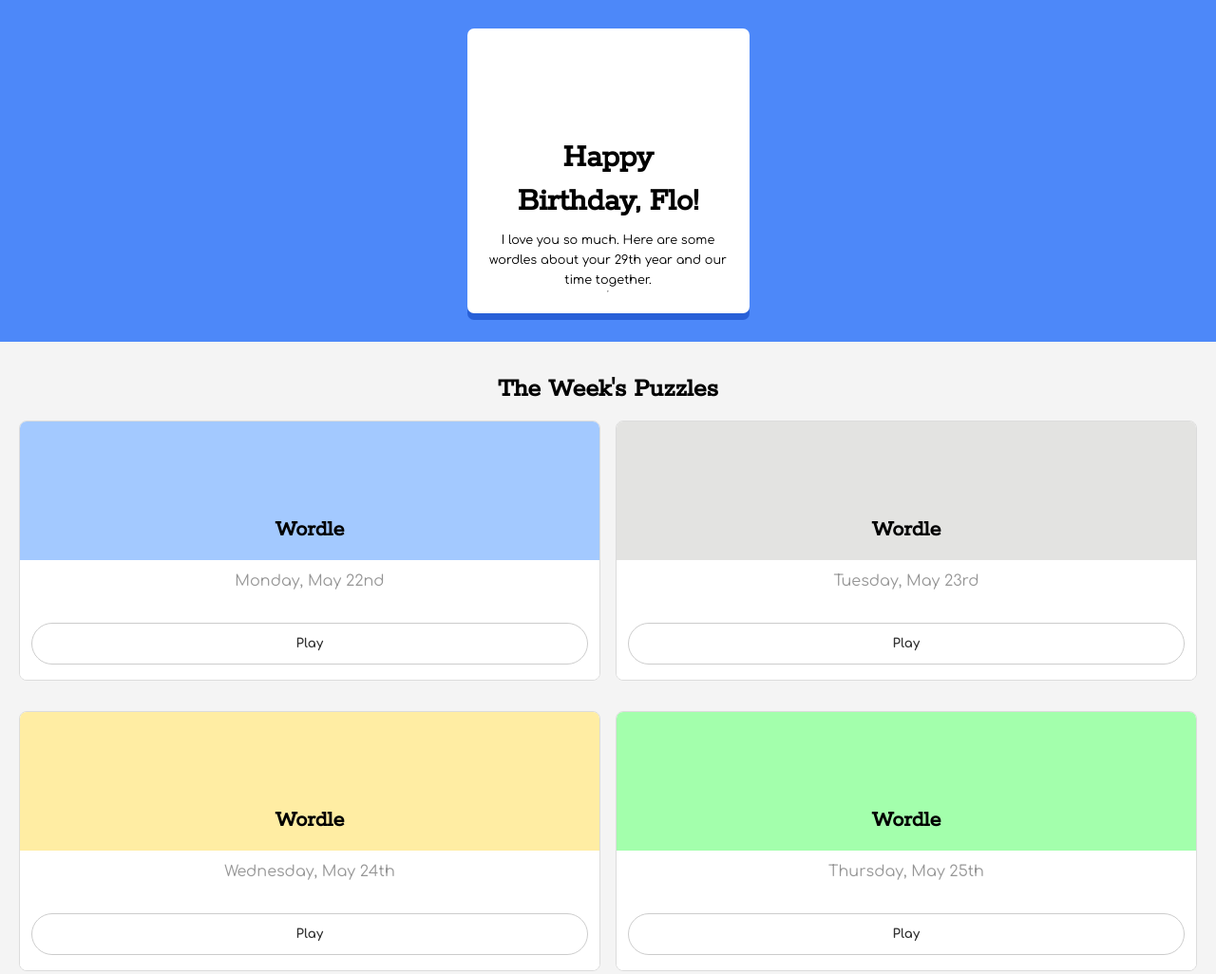
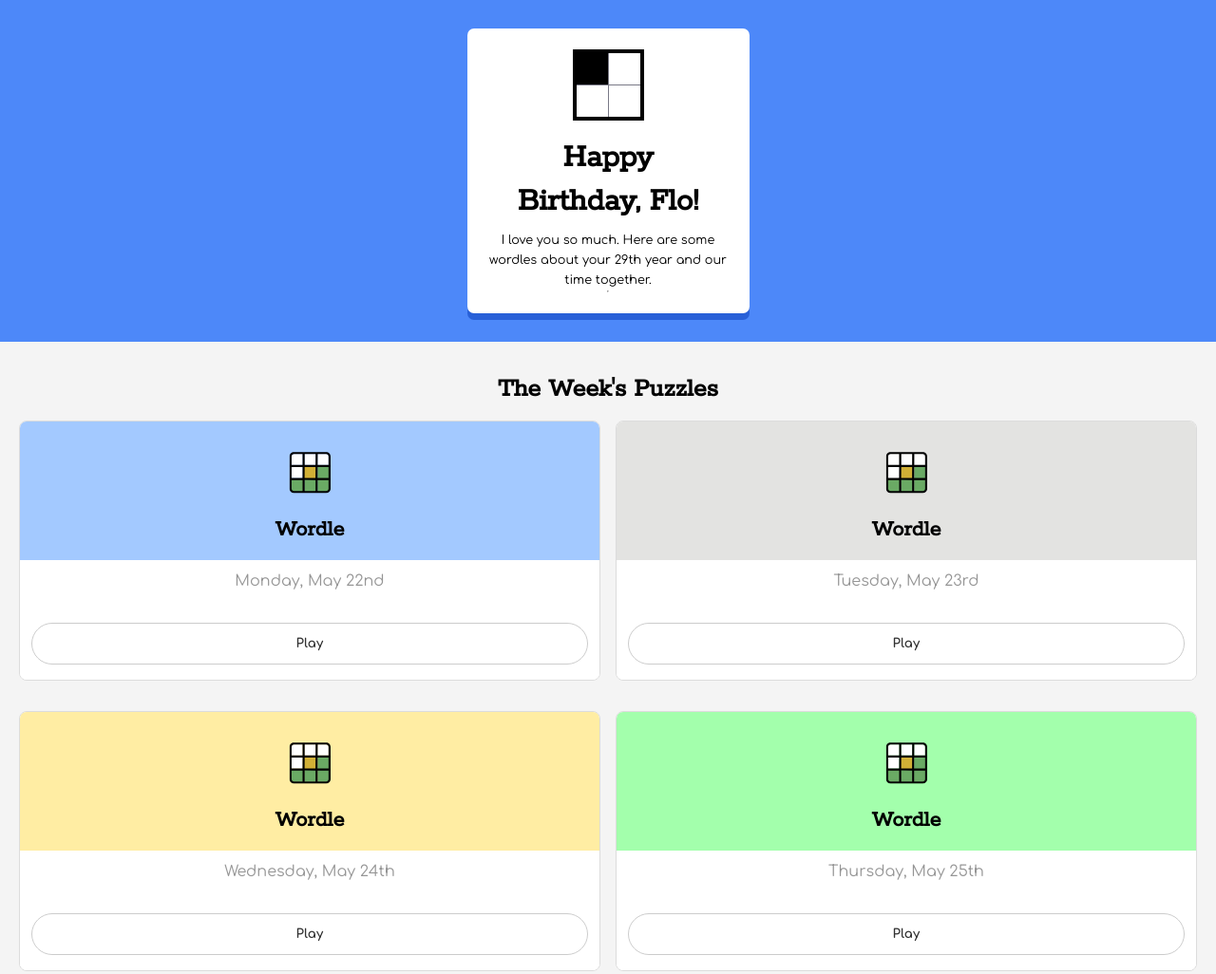
Before and after one commit to duncan-richey/mini-flo, a plain HTML site: page index.html in a window 1280 px wide. Shown: the top 1026 px of the page at 95% size. Drawn offline with nearby package versions, Linux system fonts and the light colour scheme; the site is published under a folder, as on GitHub Pages, so addresses that start at the root find nothing.

Commit message:
Update styles.css

```diff
--- a/styles.css
+++ b/styles.css
@@ -125,7 +125,7 @@
 }
 
 .progressIcon {
-    background-image: url(/images/mini-icon.svg);
+    background-image: url(./images/mini-icon.svg);
     background-size: cover;
     background-repeat: no-repeat;
     height: 75px;
@@ -216,7 +216,7 @@
 .mini-illustration {
     background-repeat: no-repeat;
     background-position: center;
-    background-image: url(/images/wordle-icon.svg);
+    background-image: url(./images/wordle-icon.svg);
     height: 62px;
     background-size: contain;
 }
@@ -224,7 +224,7 @@
 .wordle-illustration {
     background-repeat: no-repeat;
     background-position: center;
-    background-image: url(/images/wordle-icon.svg);
+    background-image: url(./images/wordle-icon.svg);
     height: 62px;
     background-size: contain;
 }
```
